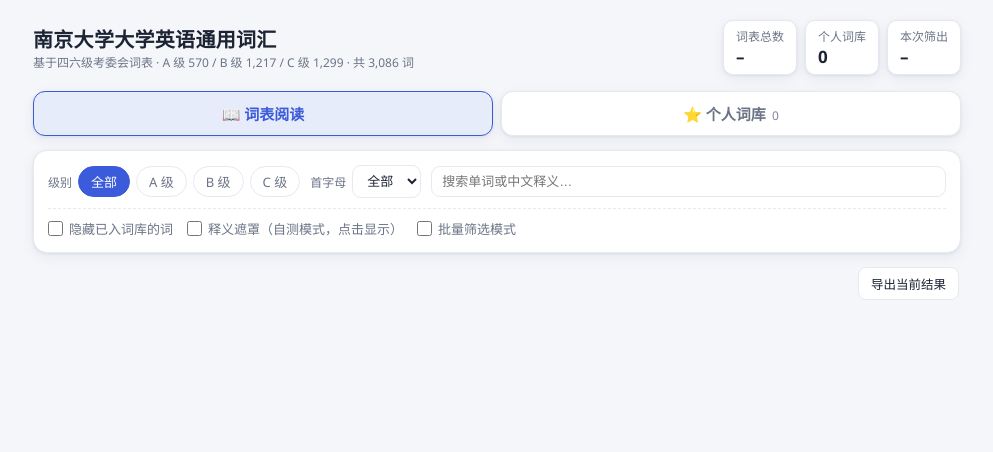
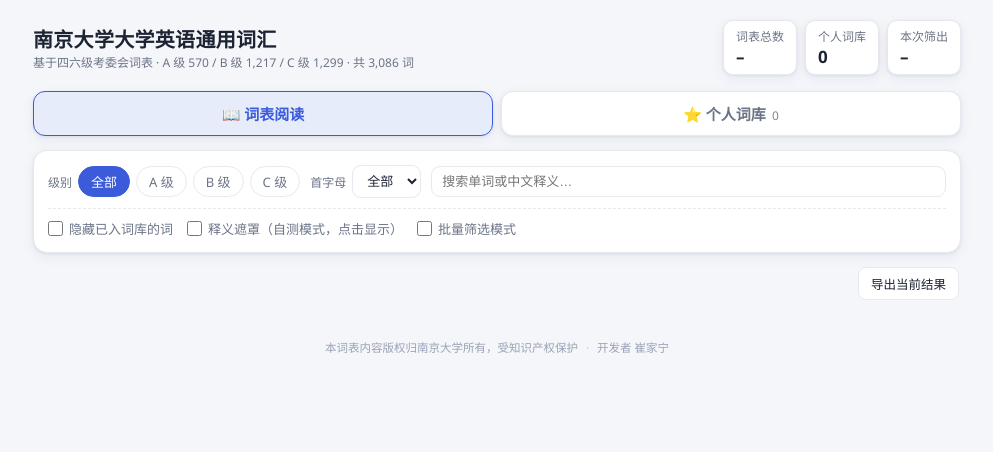
Before and after one commit to cui-jia-ning/nju-vocab-filter, a website: page app_template.html in a window 1280 px wide. Shown: the whole page, without its empty margins (143-1136 px from the left). Drawn offline with Linux system fonts and the light colour scheme.

Commit message:
页脚添加开发者署名与南京大学知识产权保护声明

```diff
--- a/app_template.html
+++ b/app_template.html
@@ -88,6 +88,8 @@
   #toast.show{transform:translateX(-50%) translateY(0)}
 
   .note{font-size:12px;color:var(--sub);margin-top:10px;line-height:1.6}
+  footer.credit{margin-top:26px;text-align:center;font-size:11.5px;color:#9aa2b5;line-height:1.8}
+  footer.credit .dot{margin:0 8px;opacity:.6}
   .hidden{display:none!important}
   @media (max-width:640px){
     .word-row{flex-wrap:wrap}
@@ -168,6 +170,10 @@
     </div>
     <div class="note">词库保存在本浏览器 localStorage 中，不上传任何数据；导出 JSON 后可在其他设备导入。按级别筛选出的“考点词”（A 级为期末/分级考重点，B 级为期末/学位考重点）可优先收入词库。</div>
   </section>
+
+  <footer class="credit">
+    本词表内容版权归南京大学所有，受知识产权保护<span class="dot">·</span>开发者 崔家宁
+  </footer>
 </div>
 
 <div class="batch-bar" id="batch-bar">
```
Also changed, not shown: index.html (+6 -0 lines), README.md.
